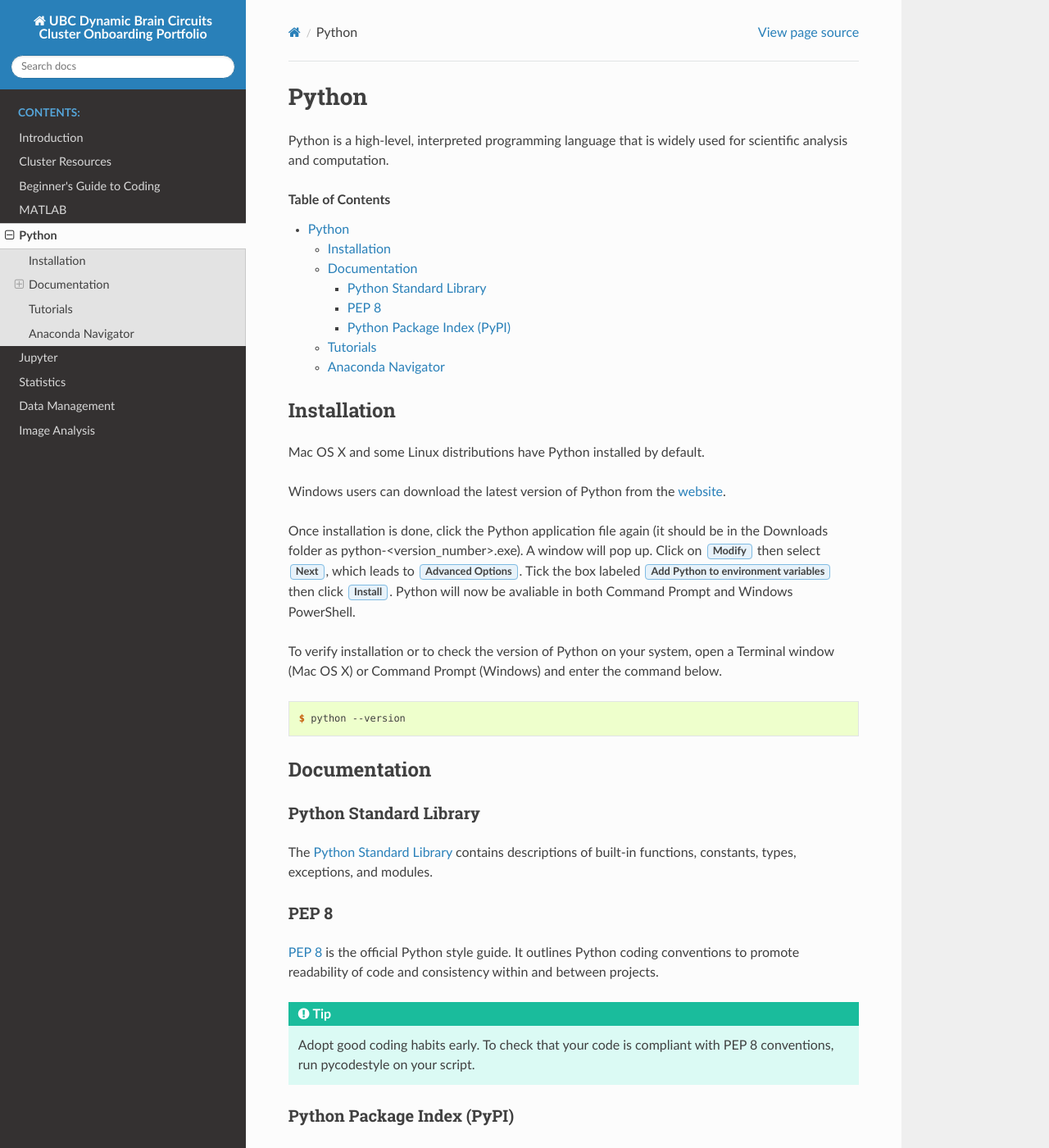
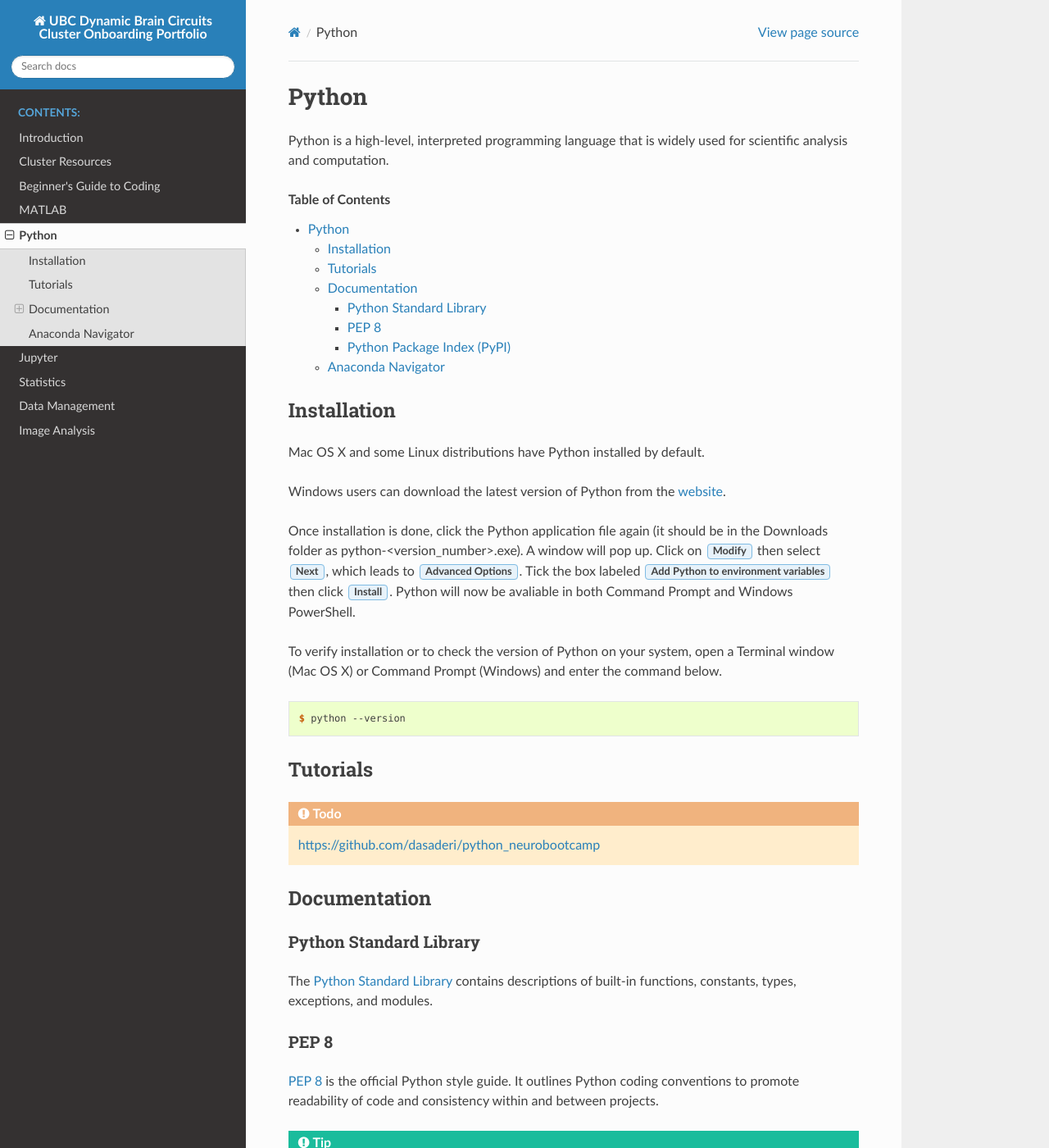
Before and after one commit to ubcbraincircuits/onboarding, a Sphinx documentation site: the page built from source/python.rst, in a window 1280 px wide and 1400 px high. Shown: the whole window at 82% size. Built offline with Sphinx 7.4.7 and the Read the Docs theme 2.0.0, drawn with Linux system fonts in a browser that asks for light colours; some of the changed text lies outside the part shown.

Commit message:
Move Tutorials up to the top

```diff
--- a/source/python.rst
+++ b/source/python.rst
@@ -28,6 +28,13 @@ or Command Prompt (Windows) and enter the command below.
 .. code-block:: console
 
 		$ python --version
+
+*********
+Tutorials
+*********
+
+.. todo::
+	https://github.com/dasaderi/python_neurobootcamp
 
 *************
 Documentation
```
Also changed, not shown: other parts of source/python.rst (+0 -7 lines).
